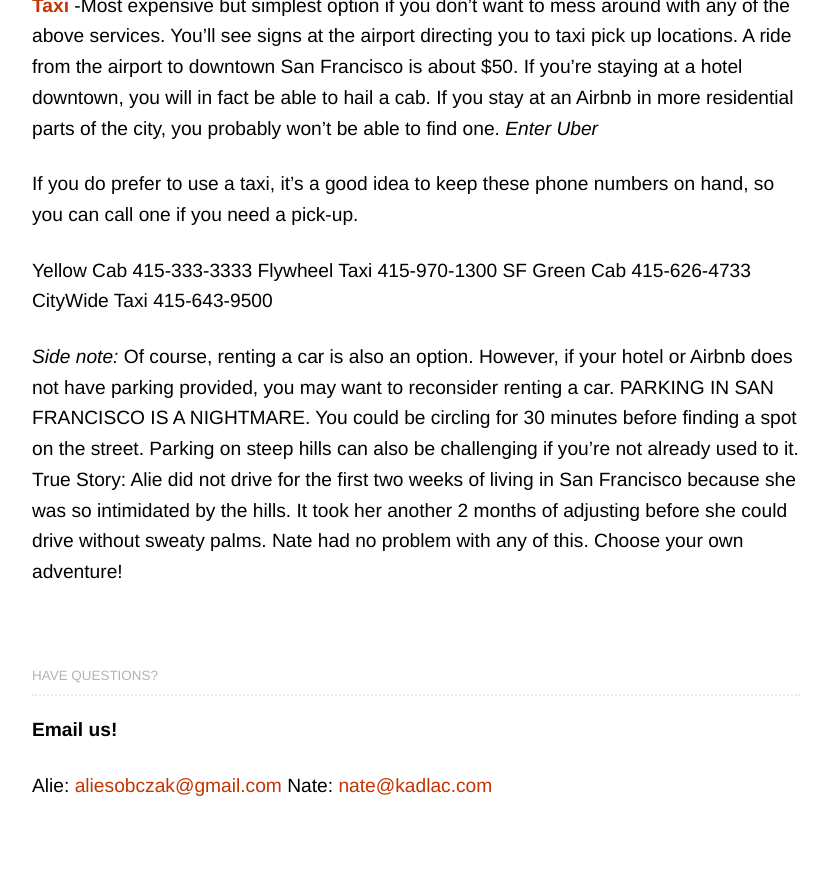
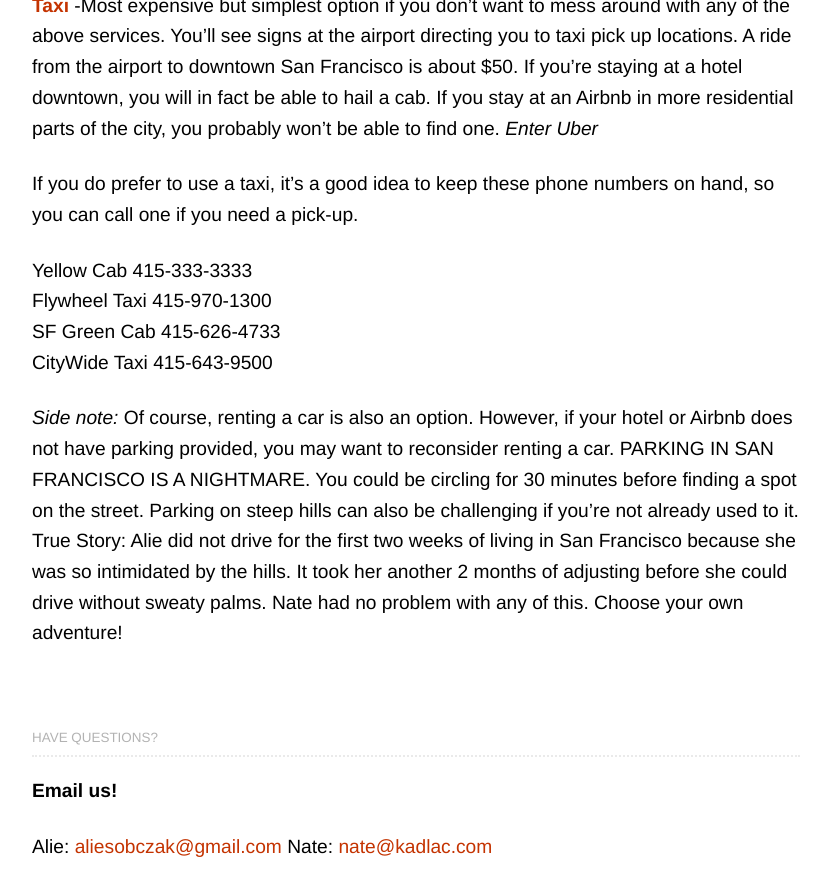
Before and after one commit to nkadlac/alieplusnate.com, a Jekyll site: the page built from travel.md, in a window 1280 px wide and 900 px high, scrolled down 2199 px. Shown: the top 896 px of the window, without its empty margins (224-1055 px from the left). Built offline with Jekyll 4.4.1, drawn with Linux system fonts in a browser that asks for light colours; some web fonts are replaced.

```diff
--- a/travel.md
+++ b/travel.md
@@ -66,10 +66,10 @@ Both San Francisco (SFO) and Oakland (OAK) airports are options for flying into
 
 If you do prefer to use a taxi, it's a good idea to keep these phone numbers on hand, so you can call one if you need a pick-up.
 
-Yellow Cab 415-333-3333
-Flywheel Taxi 415-970-1300
-SF Green Cab 415-626-4733
-CityWide Taxi 415-643-9500
+Yellow Cab 415-333-3333<br>
+Flywheel Taxi 415-970-1300<br>
+SF Green Cab 415-626-4733<br>
+CityWide Taxi 415-643-9500<br>
 
 *Side note:* Of course, renting a car is also an option. However, if your hotel or Airbnb does not have parking provided, you may want to reconsider renting a car. PARKING IN SAN FRANCISCO IS A NIGHTMARE. You could be circling for 30 minutes before finding a spot on the street. Parking on steep hills can also be challenging if you're not already used to it. True Story: Alie did not drive for the first two weeks of living in San Francisco because she was so intimidated by the hills. It took her another 2 months of adjusting before she could drive without sweaty palms. Nate had no problem with any of this. Choose your own adventure!
 
```
